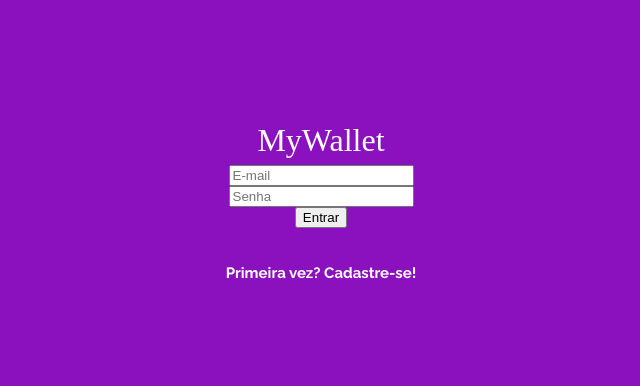
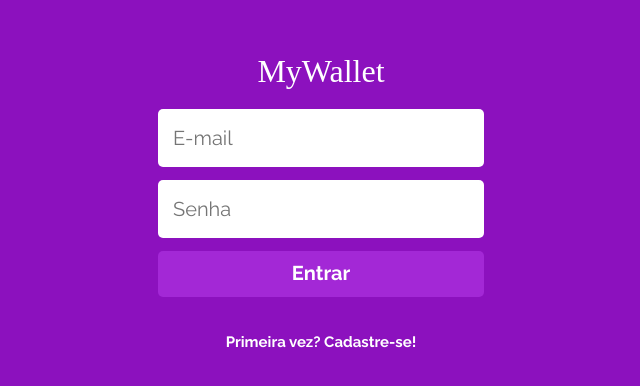
Before and after one commit to Notye1K/MyWallet_Front, a React (Create React App) app: page / in a window 1280 px wide. Shown: the part 202-588 px from the top of the page, without its empty margins (319-959 px from the left). Built offline with nearby package versions, Linux system fonts and the light colour scheme; a web font is replaced by a local one.

Commit message:
feat: login

```diff
--- a/src/App.js
+++ b/src/App.js
@@ -1,13 +1,17 @@
 import { BrowserRouter, Routes, Route } from 'react-router-dom'
+import { useState } from "react"
 
 import Login from './Components/Login'
 import Register from './Components/Register'
 import Main from './Components/Main'
 import Movement from './Components/Movement'
+import UserContext from "./contexts/UserContext"
 
 
 export default function App(){
+    const [token, setToken] = useState(null)
     return(
+        <UserContext.Provider value={{ token, setToken }}>
             <BrowserRouter>
                 <Routes>
                     <Route path='/' element={<Login/>} />
@@ -16,5 +20,6 @@
                     <Route path='/movement' element={<Movement />} />
                 </Routes>
             </BrowserRouter>
+        </UserContext.Provider>
     )
 }
--- a/src/Components/Login/index.js
+++ b/src/Components/Login/index.js
@@ -1,13 +1,44 @@
 import Container from './styles'
-import { Link } from 'react-router-dom'
+import { Link, useNavigate } from 'react-router-dom'
+import { useState, useContext } from 'react'
+import axios from 'axios'
+import UserContext from "../../contexts/UserContext"
+
 
 export default function Login(){
+    const [form, setForm] = useState({
+        email: '',
+        password: ''
+    })
+
+    const navigate = useNavigate()
+
+    const { setToken } = useContext(UserContext);
+
+    function handleLogin(e) {
+        e.preventDefault()
+        const promisse = axios.post('http://localhost:5000/login', form)
+        promisse.then(response => {
+            navigate('/main')
+            setToken(response.data)
+        })
+        promisse.catch(erro => {
+            console.log(erro.response.data)
+            alert(erro.response.data)
+        })
+    }
+
+    function handleOnChange(e) {
+        setForm({ ...form, [e.target.name]: e.target.value })
+    }
     return(
         <Container>
             <h1>MyWallet</h1>
-            <input type="email" placeholder="E-mail" />
-            <input type="password" placeholder="Senha" />
-            <button>Entrar</button>
+            <form onSubmit={handleLogin}>
+                <input type="email" required name='email' value={form.email} onChange={handleOnChange} placeholder="E-mail" />
+                <input type="password" required name='password' value={form.password} onChange={handleOnChange} placeholder="Senha" />
+                <button>Entrar</button>
+            </form>
             <Link to='/register' >Primeira vez? Cadastre-se!</Link>
         </Container>
     )
--- a/src/Components/Register/index.js
+++ b/src/Components/Register/index.js
@@ -13,7 +13,7 @@
 
     const navigate = useNavigate()
 
-    function handleRegsiter(e){
+    function handleRegister(e){
         e.preventDefault()
         if(form.password === form.confirm){
             delete form.confirm
@@ -21,7 +21,7 @@
             promisse.then(() => navigate('/') )
             promisse.catch(erro => {
                 console.log(erro)
-                alert(erro)
+                alert(erro.response.data)
             })
         }
         else{
@@ -36,7 +36,7 @@
     return(
         <Container>
             <h1>MyWallet</h1>
-            <form onSubmit={handleRegsiter}>
+            <form onSubmit={handleRegister}>
                 <input type="text" name='name' required value={form.name} placeholder="Nome" onChange={handleOnChange} />
                 <input type="email" name='email' required value={form.email} placeholder="E-mail" onChange={handleOnChange} />
                 <input type="password" name='password' required value={form.password} placeholder="Senha" onChange={handleOnChange} />
--- /dev/null
+++ b/src/contexts/UserContext.js
@@ -0,0 +1,5 @@
+import { createContext } from 'react';
+
+const UserContext = createContext();
+
+export default UserContext;
```
Lines whose indentation alone changed are shown as unchanged.
